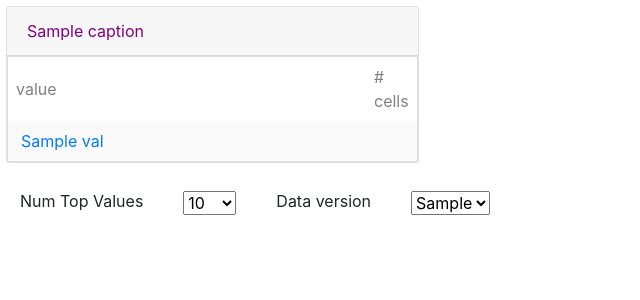
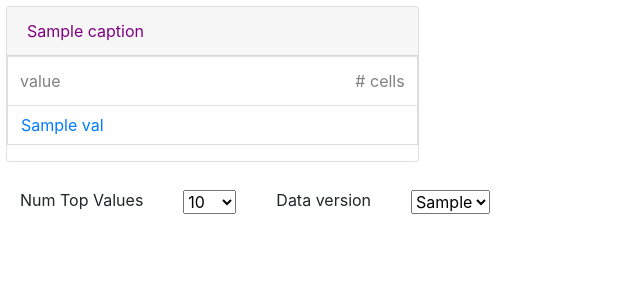
Before and after one commit to murthylab/codex, a Flask app: template src/templates/categories.html in a window 1280 px wide. Shown: the part 56-356 px from the top of the page, without its empty margins (0-640 px from the left). Run offline with Flask 3, Linux system fonts and the light colour scheme; the template is opened without the code that fills it: most values are stand-ins (such as "Sample title", 1, 10 or a date in 2020); parts of the project's set-up code (start-up, migrations or seed data) failed here and were passed over; some libraries are stand-ins or nearby versions.

Commit message:
clean up explore page

```diff
--- a/src/templates/categories.html
+++ b/src/templates/categories.html
@@ -10,23 +10,25 @@
             {{category_data['caption']}}
         </div>
         <div class="card-body" style="margin: 0px; padding: 0px;">
-            <table>
-                <tr style="color: grey"><td>value</td><td># cells</td></tr>
+            <table class="table table-hover">
+                <thead>
+                    <tr style="color: grey"><td>value</td><td class='text-nowrap'># cells</td></tr>
+                </thead>
+                <tbody>
             {% for val, count in category_data['counts'] %}
                 <tr>
-                    <td style="width: 100%; text-align: left; margin: 0px; padding: 0px; text-overflow: ellipsis; white-space: nowrap; overflow: hidden; max-width: 100px;">
+                    <td class="align-middle" style="width: 100%; text-align: left; margin: 0px; padding: 0px; text-overflow: ellipsis; white-space: nowrap; overflow: hidden; max-width: 100px;">
                         <a class="btn btn btn-link my-2 my-sm-0" title="{{val}}"
-                            href="{{url_for('app.search', filter_string=category_data['key'] + ' == ' + val, data_version=data_version)}}">{{val}}
+                            href="{{url_for('app.search', filter_string=category_data['key'] + ' == ' + val, data_version=data_version)}}">
+                            {{val}}
                         </a>
                     </td>
                     <td>
-                        <a class="btn btn btn-link my-2 my-sm-0"
-                            href="{{url_for('app.search', filter_string=category_data['key'] + ' == ' + val, data_version=data_version)}}">
                             {{display(count)}}
-                        </a>
                     </td>
                 </tr>
             {% endfor %}
+            </tbody>
             </table>
         </div>
     </div>
```
